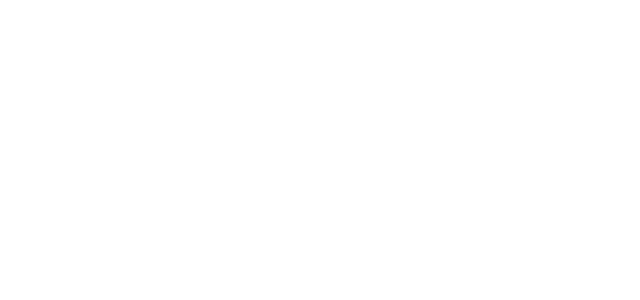
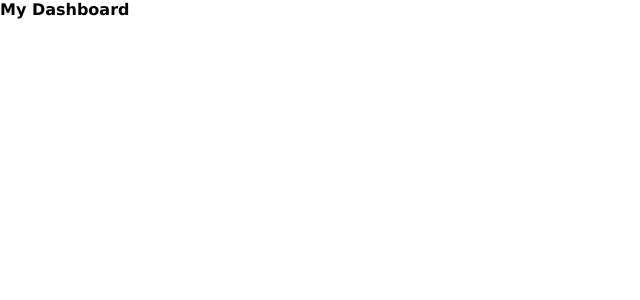
Before and after one commit to EnockYator/industrial-attachment-app, a Nuxt app: page /dashboard in a window 1280 px wide. Before the commit this address had no page. Shown: the top 300 px of the page, without its empty margins (0-640 px from the left). Built offline with nearby package versions, Linux system fonts and the light colour scheme.

Commit message:
added dashboard

```diff
--- /dev/null
+++ b/pages/dashboard.vue
@@ -0,0 +1,19 @@
+<template>
+    <div>
+        <h1>My Dashboard</h1>
+    </div>
+</template>
+
+<script setup>
+
+</script>
+
+<style scoped>
+
+*{
+    margin: 0;
+    padding: 0;
+    box-sizing: border-box;
+}
+
+</style>
```
